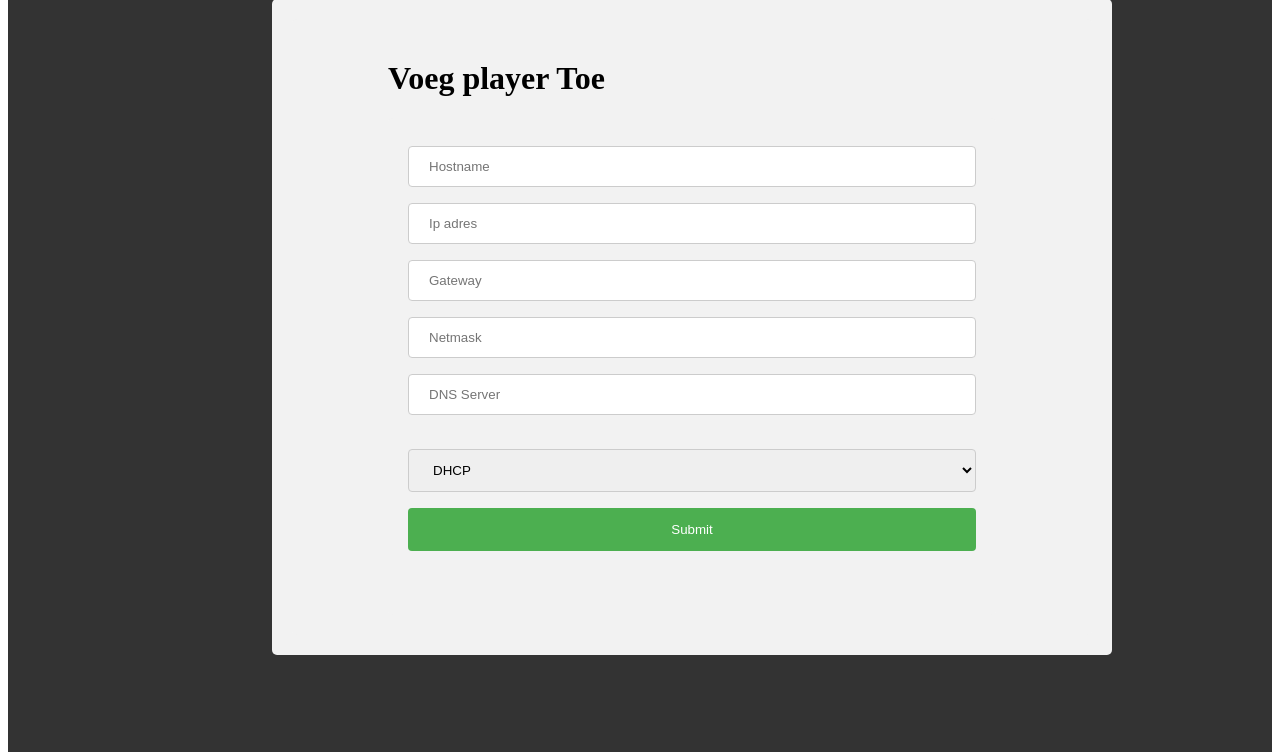
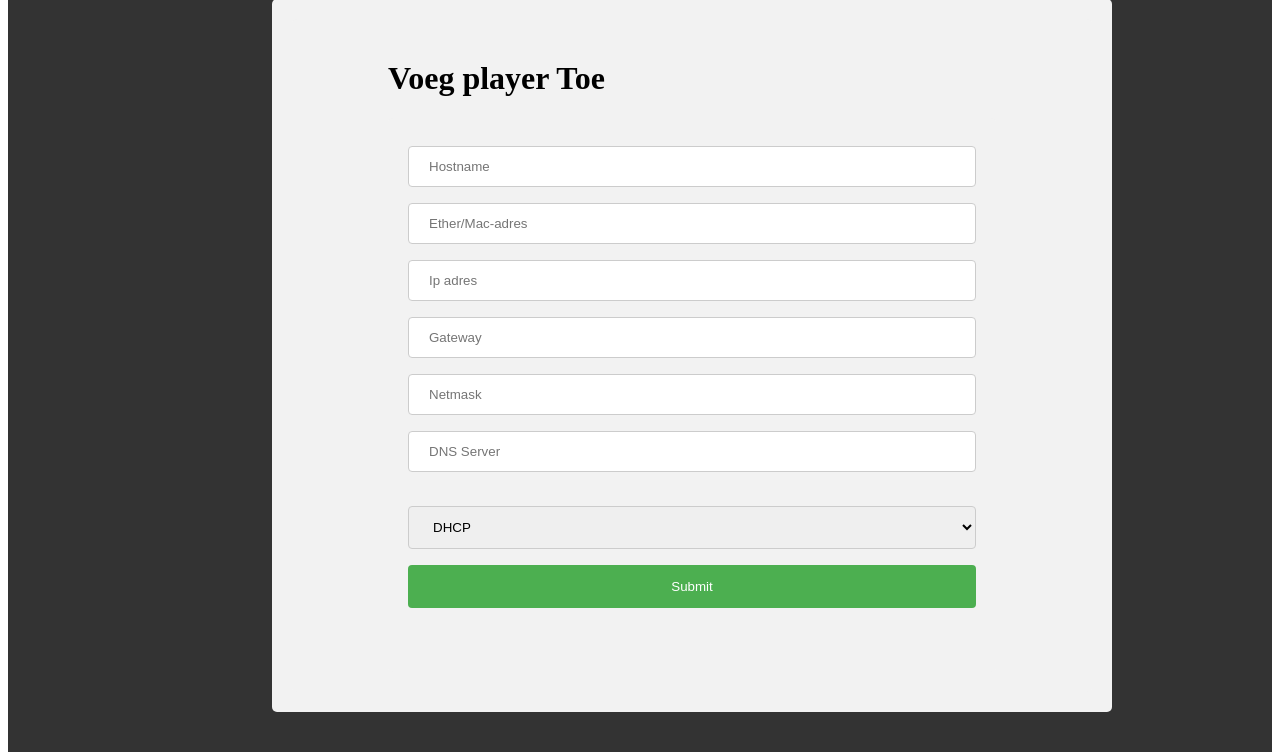
Before and after one commit to maxpandora/sending-1, a PHP site: page /sending/ in a window 1280 px wide. Shown: the part 293-1045 px from the top of the page. Run offline with PHP 8.4, Linux system fonts and the light colour scheme; data that the repository does not hold is empty.

Commit message:
2.0 - Added ether
Added the ether in:
database
edit
index
insert
tablecreate
update
afgerond

```diff
--- a/afgerond.php
+++ b/afgerond.php
@@ -29,6 +29,7 @@ require 'database.php';
             <table class='table2'><tr>
             <th>Id</th>
             <th>Name</th>
+            <th>Ether</th>
             <th>Ip</th>
             <th>Gateway</th>
             <th>Netmask</th>
@@ -46,6 +47,7 @@ require 'database.php';
         while($row = $result->fetch_assoc()) {
           echo "<tr><td>" . $row["id"]. "</td>";
           echo "<td>" . $row["host"] . "</td>";
+          echo "<td>" . $row["ether"] . "</td>";
           echo "<td>". $row["ip"]. "</td>";
           echo "<td>" . $row["gateway"]. "</td>";
           echo "<td>". $row["netmask"]. "</td>";
--- a/database.php
+++ b/database.php
@@ -2,7 +2,7 @@
 $servername = "localhost";
 $username = "root";
 $password = "";
-$database = "sendingapp";
+$database = "sending";
 
 
 // Create connection
--- a/index.php
+++ b/index.php
@@ -34,6 +34,7 @@
             <table class='table2'><tr>
             <th>Id</th>
             <th>Name</th>
+            <th>Ether</th>
             <th>Ip</th>
             <th>Gateway</th>
             <th>Netmask</th>
@@ -46,6 +47,7 @@
             while($row = $result->fetch_assoc()) {
               echo "<tr><td>" . $row["id"]. "</td>";
               echo "<td>" .     $row["host"] . "</td>";
+              echo "<td>" .     $row["ether"] . "</td>";
               echo "<td>".      $row["ip"]. "</td>";
               echo "<td>" .     $row["gateway"]. "</td>";
               echo "<td>".      $row["netmask"]. "</td>";
@@ -87,10 +89,11 @@
           <form action="insert.php" method="post" class="form_1">
 
           <input type="text" name="host"    class="form-control"      placeholder="Hostname"                    required>
-          <input type="text" name="ip"      class="form-control"      placeholder="Ip adres"    minlength="7"   required>
-          <input type="text" name="gateway" class="form-control"      placeholder="Gateway"     minlength="7"   required>
-          <input type="text" name="netmask" class="form-control"      placeholder="Netmask"     minlength="7"   required>
-          <input type="text" name="dns"     class="form-control"      placeholder="DNS Server"  minlength="7"   required>
+          <input type="text" name="ether"    class="form-control"      placeholder="Ether/Mac-adres"                       required>
+          <input type="text" name="ip"      class="form-control"      placeholder="Ip adres"    minlength="1"   required>
+          <input type="text" name="gateway" class="form-control"      placeholder="Gateway"     minlength="1"   required>
+          <input type="text" name="netmask" class="form-control"      placeholder="Netmask"     minlength="1"   required>
+          <input type="text" name="dns"     class="form-control"      placeholder="DNS Server"  minlength="1"   required>
           <BR> <BR>
           <label></label  placeholder="DHCP OF STATIC">
           <select name="netwerk">
--- a/insert.php
+++ b/insert.php
@@ -5,14 +5,15 @@ if(isset($_POST['submit']))
 {
 //mysqli_REAL_ESCAPE is om SQL INJECTIONS TE ESCAPEN!
      $host = mysqli_real_escape_string($conn, $_POST['host']);
+     $ether = mysqli_real_escape_string($conn, $_POST['ether']);
      $ip = mysqli_real_escape_string($conn, $_POST['ip']);
      $gateway = mysqli_real_escape_string($conn, $_POST['gateway']);
      $netmask = mysqli_real_escape_string($conn, $_POST['netmask']);
      $dns = mysqli_real_escape_string($conn, $_POST['dns']);
      $netwerk = mysqli_real_escape_string($conn, $_POST['netwerk']);
 
-     $sql = "INSERT INTO `pakket`(`host`, `ip`, `gateway`, `netmask`, `dns`, `netwerk`)
-                          VALUES ('$host','$ip','$gateway','$netmask','$dns','$netwerk')";
+     $sql = "INSERT INTO `pakket`(`host`, `ip`, `ether`, `gateway`, `netmask`, `dns`, `netwerk`)
+                          VALUES ('$host','$ip', '$ether','$gateway','$netmask','$dns','$netwerk')";
 
 
 }
--- a/tablecreate.php
+++ b/tablecreate.php
@@ -5,6 +5,7 @@
     $createtable = "CREATE TABLE pakket (
     id INT(6) UNSIGNED AUTO_INCREMENT PRIMARY KEY,
     host VARCHAR(30) NOT NULL,
+    ether VARCHAR(30) NOT NULL,
     ip VARCHAR(30) NOT NULL,
     gateway VARCHAR(30) NOT NULL,
     netmask VARCHAR(30) NOT NULL,
--- a/update.php
+++ b/update.php
@@ -16,12 +16,13 @@ if(isset($_POST['submit']))
   // mysqli_REAL_ESCAPE is om SQL INJECTIONS TE ESCAPEN!
      $id = $_GET['id'];
      $host = mysqli_real_escape_string($conn, $_POST['host']);
+     $ether = mysqli_real_escape_string($conn, $_POST['ether']);
      $ip = mysqli_real_escape_string($conn, $_POST['ip']);
      $gateway = mysqli_real_escape_string($conn, $_POST['gateway']);
      $netmask = mysqli_real_escape_string($conn, $_POST['netmask']);
      $dns = mysqli_real_escape_string($conn, $_POST['dns']);
      $netwerk = mysqli_real_escape_string($conn, $_POST['netwerk']);
-     $sql = "UPDATE `pakket` SET `host` = '$host', `ip` = '$ip', `gateway` = '$gateway', `netmask` = '$netmask', `dns` = '$dns', `netwerk` = '$netwerk' WHERE `pakket`.`id` = $id;";
+     $sql = "UPDATE `pakket` SET `host` = '$host', `ether` = '$ether', `ip` = '$ip', `gateway` = '$gateway', `netmask` = '$netmask', `dns` = '$dns', `netwerk` = '$netwerk' WHERE `pakket`.`id` = $id;";
 
 }
 if ($conn->query($sql) === TRUE) {
```
Also changed, not shown: edit.php (+6 -4 lines).
